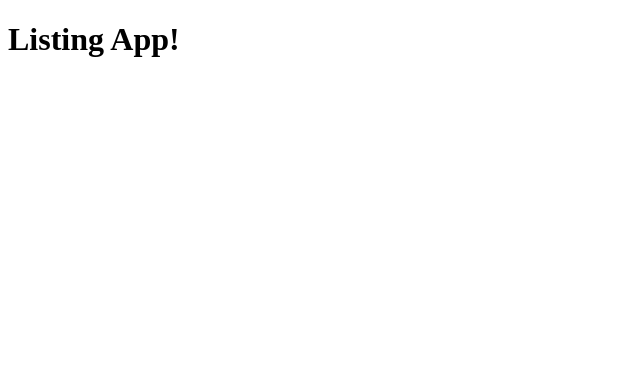
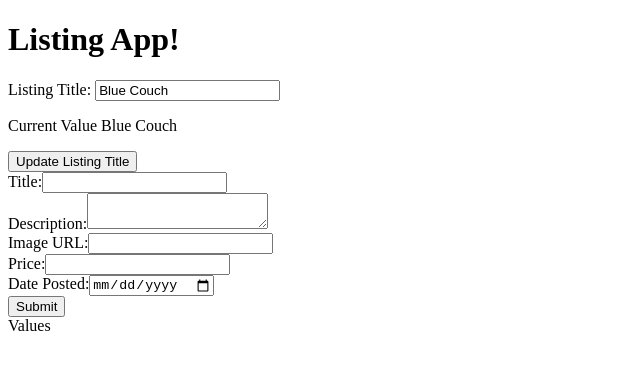
Before and after one commit to Adam-Kelly-05/OSD-Project-Frontend-Y3S2, an Angular app: page /form in a window 1280 px wide. Before the commit this address led to /. Shown: the top 370 px of the page, without its empty margins (0-640 px from the left). Built offline with nearby package versions, Linux system fonts and the light colour scheme.

Commit message:
Added form and home component

```diff
--- a/src/app/app.html
+++ b/src/app/app.html
@@ -1 +1,3 @@
 <h1>Listing App!</h1>
+
+<router-outlet />
--- a/src/app/app.routes.ts
+++ b/src/app/app.routes.ts
@@ -1,3 +1,11 @@
 import { Routes } from '@angular/router';
+import { Listings } from './listings/listings';
+import { Home } from './home/home';
+import { Form } from './form/form';
 
-export const routes: Routes = [];
+export const routes: Routes = [
+    {path: '', component: Home},
+    {path: 'home', redirectTo: '/'},
+    {path: 'listings-list', component: Listings},
+    {path: 'form', component: Form},
+];
--- /dev/null
+++ b/src/app/form/form.html
@@ -0,0 +1,38 @@
+<label for="listingTitle">Listing Title: </label>
+<input id="listingTitle" type="text" [formControl]="listingTitle">
+
+<p>Current Value {{listingTitle.value}}</p>
+
+<button type="button" (click)="updateListing()">Update Listing Title</button>
+
+<form [formGroup]="listingForm" (ngSubmit)="onSubmit()" class="listing-form">
+  <div>
+    <label for="listingTitle">Title:</label>
+    <input id="listingTitle" type="text" formControlName="title" />
+  </div>
+  <div>
+    <label for="listingDescription">Description:</label>
+    <textarea id="listingDescription" formControlName="description"></textarea>
+  </div>
+  <div>
+    <label for="listingImage">Image URL:</label>
+    <input id="listingImage" type="url" formControlName="image" />
+  </div>
+  <div>
+    <label for="listingPrice">Price:</label>
+    <input id="listingPrice" type="number" formControlName="price" />
+  </div>
+  <div>
+    <label for="listingDate">Date Posted:</label>
+    <input id="listingDate" type="date" formControlName="datePosted" />
+  </div>
+  <button type="submit">Submit</button>
+</form>
+
+<div>Values
+    <p>{{listingForm.get('listingTitle')?.value}}</p>
+    <p>{{listingForm.get('listingDescription')?.value}}</p>
+    <p>{{listingForm.get('listingImage')?.value}}</p>
+    <p>{{listingForm.get('listingPrice')?.value}}</p>
+    <p>{{listingForm.get('listingDate')?.value}}</p>
+</div>
--- a/src/app/form/form.ts
+++ b/src/app/form/form.ts
@@ -1,5 +1,5 @@
 import { Component } from '@angular/core';
-import { FormControl, FormGroup, ReactiveFormsModule } from '@angular/forms';
+import { FormBuilder, FormControl, FormGroup, ReactiveFormsModule } from '@angular/forms';
 import { Listing } from '../listings/listing.interface';
 
 @Component({
@@ -9,21 +9,33 @@ import { Listing } from '../listings/listing.interface';
   styleUrl: './form.scss',
 })
 export class Form {
-onSubmit() {
-throw new Error('Method not implemented.');
-}
+
+  onSubmit() {
+    console.log('forms submitted with ');
+    console.table(this.listingForm.value);
+  }
+
   listingTitle = new FormControl('Blue Couch');
 
   updateListing() {
     this.listingTitle.setValue(this.listingTitle.value + ' is the listing title');
   }
 
-  listingForm = new FormGroup({
-    _id: new FormControl(""),
-    title: new FormControl(""),
-    description: new FormControl(""),
-    image: new FormControl(""),
-    price: new FormControl(""),
-    datePosted: new FormControl(""),
+  // listingForm = new FormGroup({
+  //   _id: new FormControl(""),
+  //   title: new FormControl(""),
+  //   description: new FormControl(""),
+  //   image: new FormControl(""),
+  //   price: new FormControl(""),
+  //   datePosted: new FormControl(""),
+
+  private fb = new FormBuilder();
+  listingForm = this.fb.group({
+    _id: [''],
+    title: [''],
+    description: [''],
+    image: [''],
+    price: [''],
+    datePosted: [''],
   });
 }
--- /dev/null
+++ b/src/app/home/home.html
@@ -0,0 +1 @@
+<p>home works!</p>
```
Also changed, not shown: src/app/form/form.scss (added), src/app/home/home.scss (added), 2 other files (tests, documents, lock files or other folders).
